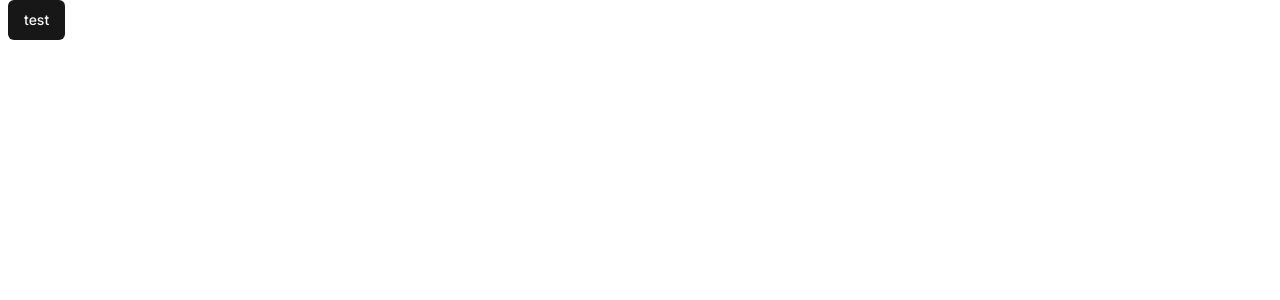
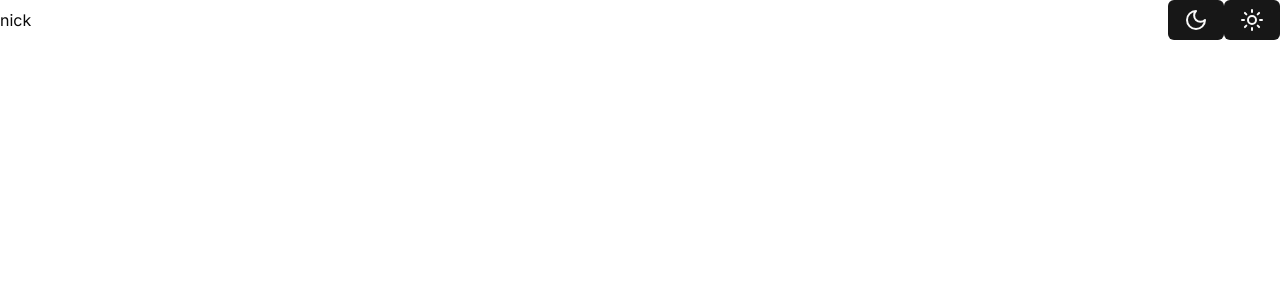
Before and after one commit to neequu/next-livestream, a Next.js app: page / in a window 1280 px wide. Shown: the top 300 px of the page. Built offline with nearby package versions, Linux system fonts and the light colour scheme.

Commit message:
chore: add dark mode

```diff
--- a/app/layout.tsx
+++ b/app/layout.tsx
@@ -1,22 +1,34 @@
-import type { Metadata } from 'next'
-import { Inter } from 'next/font/google'
-import './globals.css'
+import type { Metadata } from "next";
+import { Inter } from "next/font/google";
+import "./globals.css";
+import { ThemeProvider } from "@/components/theme-provider";
+import TheHeader from "@/components/TheHeader";
 
-const inter = Inter({ subsets: ['latin'] })
+const inter = Inter({ subsets: ["latin"] });
 
 export const metadata: Metadata = {
-  title: 'Create Next App',
-  description: 'Generated by create next app',
-}
+  title: "Create Next App",
+  description: "Generated by create next app",
+};
 
 export default function RootLayout({
   children,
 }: {
-  children: React.ReactNode
+  children: React.ReactNode;
 }) {
   return (
     <html lang="en">
-      <body className={inter.className}>{children}</body>
+      <body className={inter.className}>
+        <ThemeProvider
+          attribute="class"
+          defaultTheme="system"
+          enableSystem
+          disableTransitionOnChange
+        >
+          <TheHeader />
+          {children}
+        </ThemeProvider>
+      </body>
     </html>
-  )
+  );
 }
--- a/app/page.tsx
+++ b/app/page.tsx
@@ -6,8 +6,6 @@ export default function Home() {
     <div
       className="
   px-2 md:px-2"
-    >
-      <Button>test</Button>
-    </div>
+    ></div>
   );
 }
--- /dev/null
+++ b/components/DarkToggle.tsx
@@ -0,0 +1,24 @@
+"use client";
+
+import { Button } from "@/components/ui/button";
+import { Moon, Sun } from "lucide-react";
+import { useTheme } from "next-themes";
+
+import React from "react";
+
+const DarkToggle = () => {
+  const { setTheme } = useTheme();
+
+  return (
+    <div>
+      <Button onClick={() => setTheme("dark")}>
+        <Moon />
+      </Button>
+      <Button onClick={() => setTheme("light")}>
+        <Sun />
+      </Button>
+    </div>
+  );
+};
+
+export default DarkToggle;
--- /dev/null
+++ b/components/TheHeader.tsx
@@ -0,0 +1,13 @@
+import React from "react";
+import DarkToggle from "./DarkToggle";
+
+const TheHeader = () => {
+  return (
+    <header className="flex items-center justify-between">
+      <h1>nick</h1>
+      <DarkToggle />
+    </header>
+  );
+};
+
+export default TheHeader;
--- /dev/null
+++ b/components/theme-provider.tsx
@@ -0,0 +1,9 @@
+"use client";
+
+import * as React from "react";
+import { ThemeProvider as NextThemesProvider } from "next-themes";
+import { type ThemeProviderProps } from "next-themes/dist/types";
+
+export function ThemeProvider({ children, ...props }: ThemeProviderProps) {
+  return <NextThemesProvider {...props}>{children}</NextThemesProvider>;
+}
--- a/package.json
+++ b/package.json
@@ -14,6 +14,7 @@
     "clsx": "^2.0.0",
     "lucide-react": "^0.299.0",
     "next": "14.0.4",
+    "next-themes": "^0.2.1",
     "react": "^18",
     "react-dom": "^18",
     "tailwind-merge": "^2.1.0",
```
Also changed, not shown: app/globals.css (line endings or trailing spaces), 1 other file (tests, documents, lock files or other folders).
